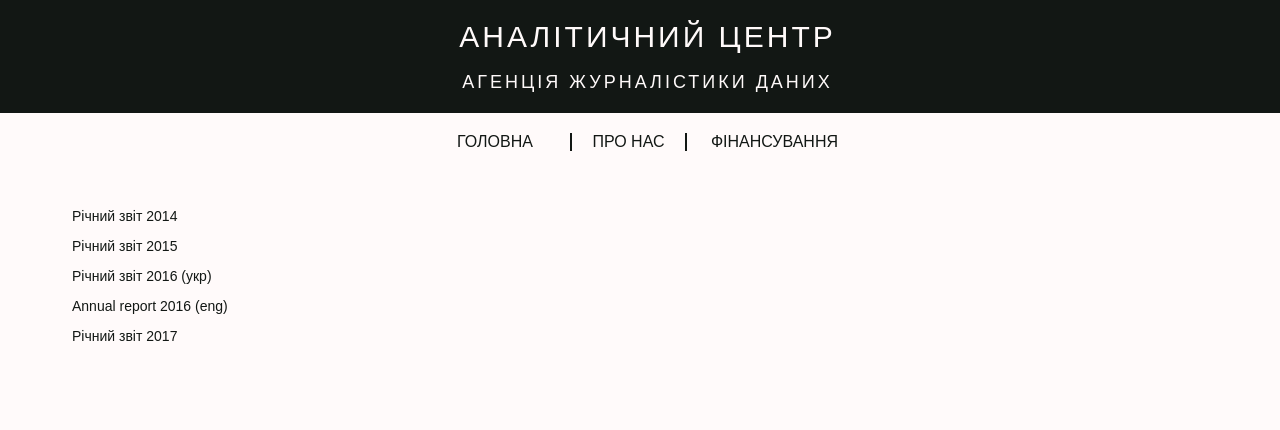
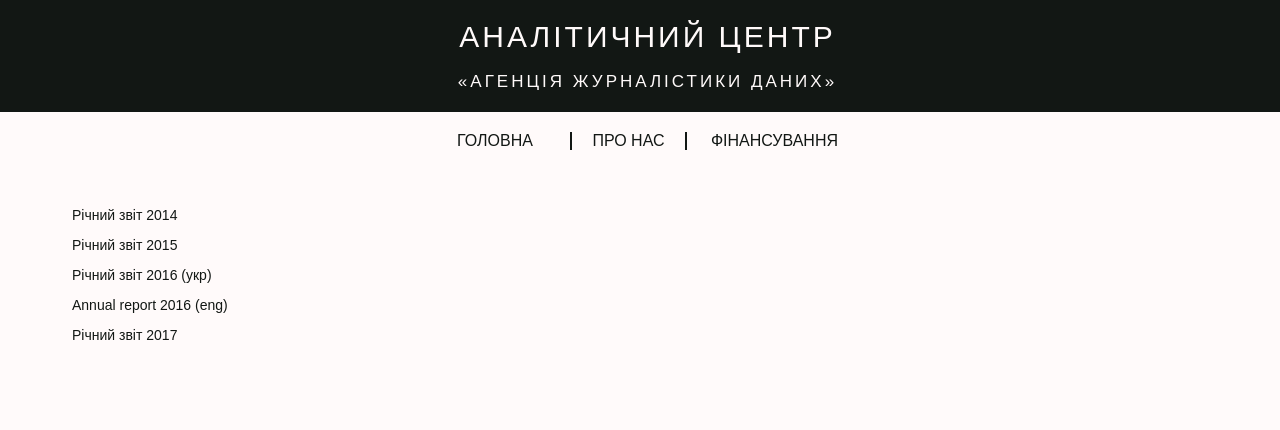
Before and after one commit to YevhDr/my-blog, a Jekyll site: the page built from about.md, in a window 1280 px wide. Shown: the top 430 px of the page. Built offline with Jekyll 4.4.1, drawn with Linux system fonts in a browser that asks for light colours; a script that is not in the unit is left out.

Commit message:
new_home

```diff
--- a/_includes/header.html
+++ b/_includes/header.html
@@ -1,2 +1,2 @@
-<h1 class="m-0"> АНАЛІТИЧНИЙ ЦЕНТР </h1>
-<h1 class="small"> АГЕНЦІЯ ЖУРНАЛІСТИКИ ДАНИХ </h1>
+<h1 class="m-0">АНАЛІТИЧНИЙ ЦЕНТР</h1>
+<h1 class="small">«АГЕНЦІЯ ЖУРНАЛІСТИКИ ДАНИХ»</h1>
--- a/css/style.css
+++ b/css/style.css
@@ -130,13 +130,13 @@
       font-size: 4rem !important; } }
 
 h1.small {
-  font-size: 1.8rem !important;
+  font-size: 1.7rem !important;
   letter-spacing: 3px;
   margin-bottom: 20px;
   color: #FFFAFA !important; }
   @media (max-width: 1024px), (max-width: 767px), (max-width: 374px) {
     h1.small {
-      font-size: 2.5rem !important; } }
+      font-size: 2.4rem !important; } }
 
 h2 {
   color: #121714;
@@ -315,7 +315,8 @@
 .photo video {
   height: 40vh;
   min-width: 100% !important;
-  overflow: hidden; }
+  overflow: hidden;
+  margin-bottom: 20px; }
 
 .butt {
   color: #121714 !important;
--- a/style.scss/style.scss
+++ b/style.scss/style.scss
@@ -204,7 +204,7 @@
 }
 
 h1.small {
-  font-size: 1.8rem!important;
+  font-size: 1.7rem!important;
   letter-spacing:3px;
   margin-bottom: 20px;
    color:$base!important;
@@ -212,7 +212,7 @@
   @media #{$brk-narrow},
   #{$brk-spnarrow},
   #{$brk-iphone} {
-    font-size: 2.5rem!important;
+    font-size: 2.4rem!important;
   }
 }
 
@@ -499,6 +499,7 @@
   height: 40vh;
   min-width: 100%!important;
   overflow: hidden;
+  margin-bottom: 20px;
 }
 
 
```
Also changed, not shown: 1 other file.
